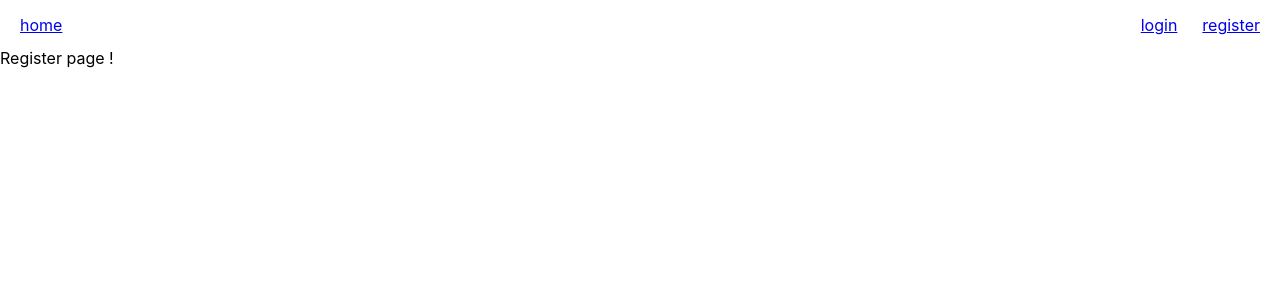
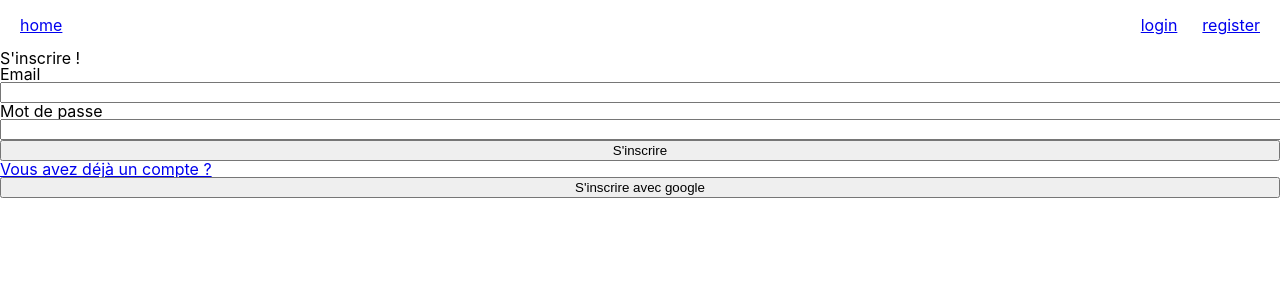
Before and after one commit to florianmg/nextjs-starter, a Next.js app: page /register in a window 1280 px wide. Shown: the top 300 px of the page. Built offline with nearby package versions, Linux system fonts and the light colour scheme.

Commit message:
feat(Register): construct default register page

```diff
--- a/pages/register.tsx
+++ b/pages/register.tsx
@@ -1,5 +1,70 @@
+import { useState } from 'react';
+import Link from 'next/link';
+
+import { useTranslation } from 'react-i18next';
+
+import { Button, InputText } from '../components/form';
+
+import { CONSTANTS } from '../constants';
+
 const Register = () => {
-  return <div>Register page !</div>;
+  const { t } = useTranslation();
+  const [formValues, setFormValues] = useState({
+    email: '',
+    password: '',
+  });
+
+  const handleFormSubmit = (event: React.SyntheticEvent): void => {
+    event.preventDefault();
+    handleEmailRegister();
+  };
+
+  const handleEmailRegister = (): void => {
+    console.log('> handleEmailRegister ', formValues);
+  };
+
+  const handleGoogleRegister = () => {
+    console.log('Google regster !');
+  };
+
+  return (
+    <main>
+      <div>
+        <h1>{t('register_page.title')}</h1>
+        <form onSubmitCapture={handleFormSubmit}>
+          <InputText
+            label={t('register_page.label_email')}
+            type="email"
+            value={formValues.email}
+            required
+            onChange={(value) => setFormValues({ ...formValues, email: value })}
+          />
+          <InputText
+            label={t('register_page.label_password')}
+            value={formValues.password}
+            type="password"
+            onChange={(value) =>
+              setFormValues({ ...formValues, password: value })
+            }
+          />
+          <Button
+            value={t('register_page.btn_email_register')}
+            onSubmit={handleFormSubmit}
+            type="submit"
+          />
+        </form>
+
+        <Link href={CONSTANTS.PAGES.LOGIN.SLUG}>
+          <a>{t('register_page.already_account')}</a>
+        </Link>
+        <Button
+          type="button"
+          onClick={handleGoogleRegister}
+          value={t('register_page.btn_gmail_register')}
+        />
+      </div>
+    </main>
+  );
 };
 
 export default Register;
```
